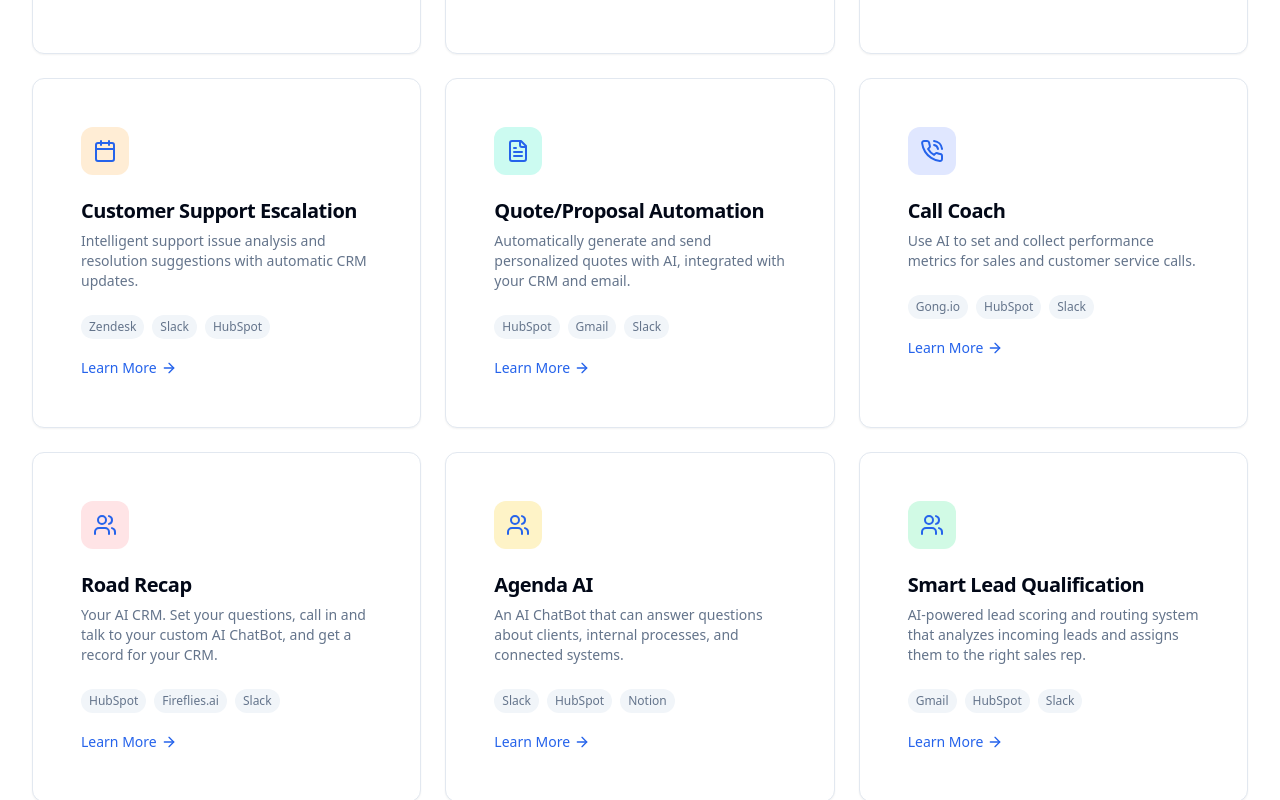
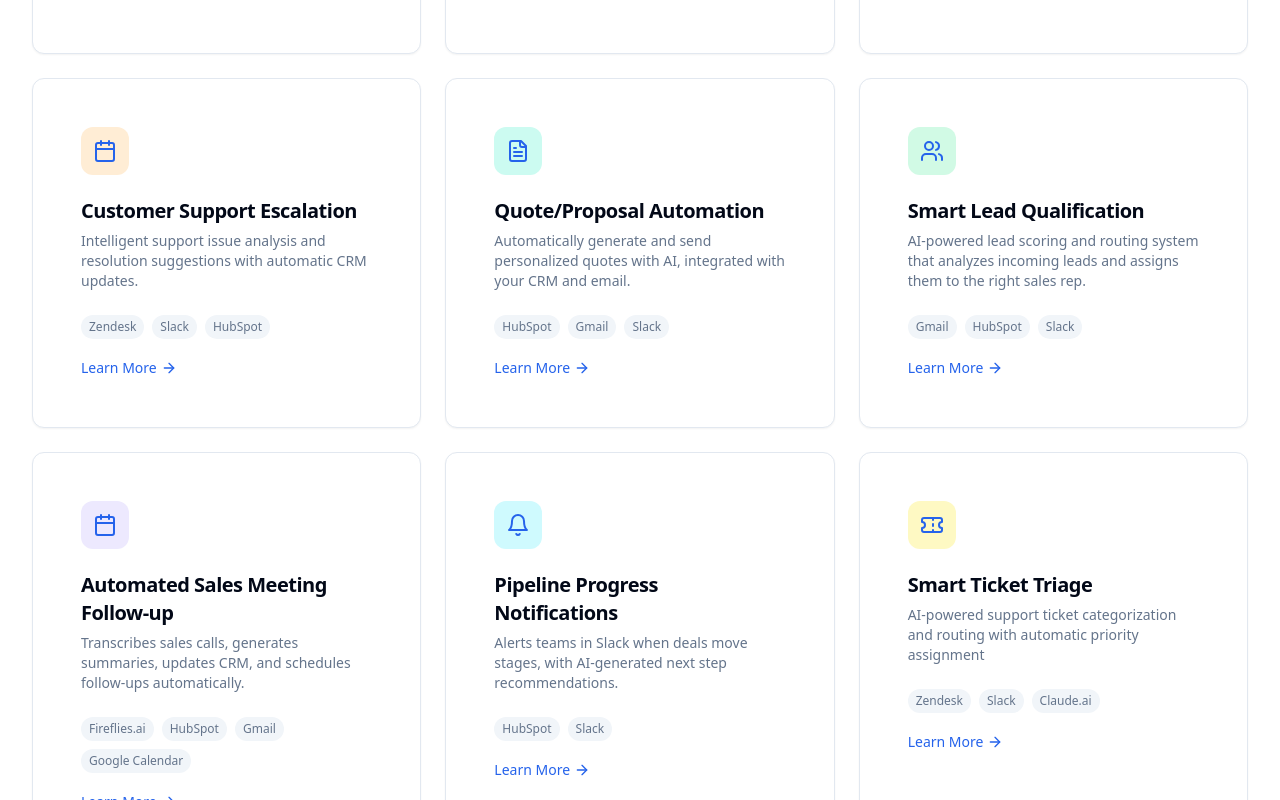
Before and after one commit to brianpcf/dptlandingpage, a React (Vite) app: page / in a window 1280 px wide. Shown: the part 680-1480 px from the top of the page. Built offline with nearby package versions, Linux system fonts and the light colour scheme.

Commit message:
Remove duplicate automations
Eliminate duplicate entries for "Call Coach" and "Road Recap" in the sales automations list, keeping the original entries at the top.
[skip gpt_engineer]

```diff
--- a/src/data/automations/sales.ts
+++ b/src/data/automations/sales.ts
@@ -48,33 +48,6 @@ export const salesAutomations: Automation[] = [
     tools: ["HubSpot", "Gmail", "Slack"]
   },
   {
-    title: "Call Coach",
-    description: "Use AI to set and collect performance metrics for sales and customer service calls.",
-    icon: PhoneCall,
-    iconBg: "bg-indigo-100",
-    link: "/call-coach",
-    category: "Sales",
-    tools: ["Gong.io", "HubSpot", "Slack"]
-  },
-  {
-    title: "Road Recap",
-    description: "Your AI CRM. Set your questions, call in and talk to your custom AI ChatBot, and get a record for your CRM.",
-    icon: Users,
-    iconBg: "bg-rose-100",
-    link: "/road-recap",
-    category: "Sales",
-    tools: ["HubSpot", "Fireflies.ai", "Slack"]
-  },
-  {
-    title: "Agenda AI",
-    description: "An AI ChatBot that can answer questions about clients, internal processes, and connected systems.",
-    icon: Users,
-    iconBg: "bg-amber-100",
-    link: "/agenda-ai",
-    category: "Communication",
-    tools: ["Slack", "HubSpot", "Notion"]
-  },
-  {
     title: "Smart Lead Qualification",
     description: "AI-powered lead scoring and routing system that analyzes incoming leads and assigns them to the right sales rep.",
     icon: Users,
--- a/src/data/tools.ts
+++ b/src/data/tools.ts
@@ -2,9 +2,9 @@ import {
   Mail, Calendar, Users, MessageSquare, FileText,
   PhoneCall, Database, List, AlertCircle, FileCheck,
   BarChart2, Share2, Bell, FolderKanban, DollarSign,
-  UserPlus, Briefcase, CalendarCheck, FolderInput, MessageCircle
+  UserPlus, Briefcase, CalendarCheck, FolderInput, MessageCircle,
+  LucideIcon
 } from "lucide-react";
-import { ReactNode } from "react";
 
 export interface Tool {
   name: string;
@@ -14,6 +14,16 @@ export interface Tool {
 export interface ToolCategory {
   name: string;
   tools: Tool[];
+}
+
+export interface Automation {
+  title: string;
+  description: string;
+  icon: LucideIcon;
+  iconBg: string;
+  link: string;
+  category: string;
+  tools: string[];
 }
 
 export const toolCategories: ToolCategory[] = [
@@ -133,16 +143,6 @@ export const toolCategories: ToolCategory[] = [
   }
 ];
 
-export interface Automation {
-  title: string;
-  description: string;
-  icon: ReactNode;
-  iconBg: string;
-  link: string;
-  category: string;
-  tools: string[];
-}
-
 export const automations: Automation[] = [
   {
     title: "Email Response Triage",
```
